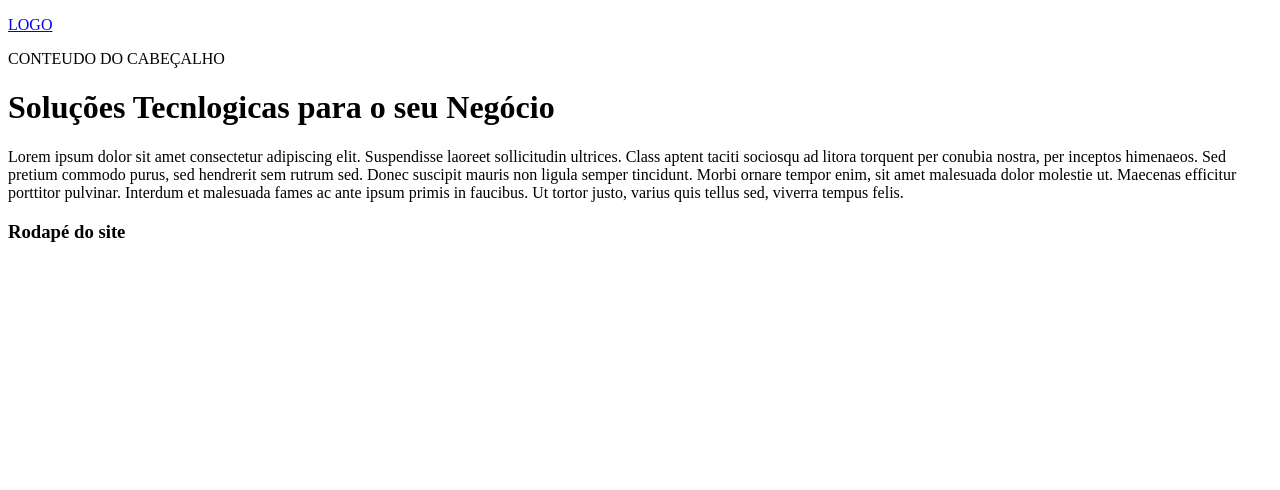
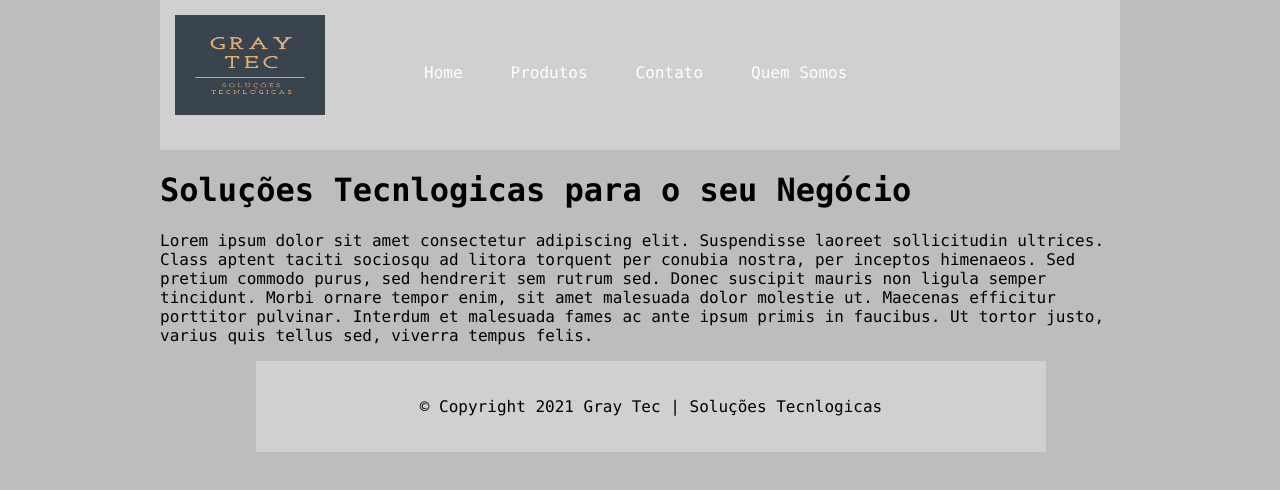
Before and after one commit to MatheusDario/PW-Sistematizacao, a plain HTML site: page index.html in a window 1280 px wide. Drawn offline with Linux system fonts and the light colour scheme.

Commit message:
sistematizacao em andamento

```diff
--- /dev/null
+++ b/assets/css/style.css
@@ -0,0 +1,69 @@
+body {
+    margin: 0;
+    background-color: #BDBDBD;
+    font-family: SFMono-Regular, Menlo, Monaco, Consolas, "Liberation Mono", "Courier New", monospace;
+}
+
+#page {
+    width: 960px;
+    margin: 0 auto;
+    min-width: 820px;
+    max-width: 1280px;
+}
+
+.logo {
+    width: 150px;
+    height: 100px;
+    margin: 15px;
+}
+
+.cabecalho {
+    height: 150px;
+    background-color: #d1cfcf;
+}
+
+.cabecalho ul a {
+    font-size: 1em;
+    display: block;
+    padding: 0.5em 1.5em;
+    line-height: 2.1em;
+}
+
+
+ul {
+    list-style: none;
+    margin: 0;
+    margin-top: 5%;
+    padding: 0;
+    width: 720px;
+    float: right;
+
+}
+
+ul li {
+    float: left;
+}
+
+li a {
+    display: block;
+    padding: 0 2em;
+    line-height: 3em;
+    text-decoration: none;
+    color: #fff;
+}
+
+ul  a:hover {
+    color: #894a1f;
+}
+
+#rodape {
+    width: 750px;
+    margin: 0 auto;
+    margin-left: 10%;
+    background-color: #d1cfcf;
+    padding: 20px;
+}
+
+footer div p {
+    text-align: center;
+}
--- a/index.html
+++ b/index.html
@@ -4,30 +4,36 @@
     <meta charset="UTF-8">
     <meta http-equiv="X-UA-Compatible" content="IE=edge">
     <meta name="viewport" content="width=device-width, initial-scale=1.0">
-    <title>Soluções Tecnlogicas | Desenvolvimento de Apps </title>
+    <link href="./assets/css/style.css" rel="stylesheet" type="text/css">
+    <title>Gray Tec | Soluções Tecnlogicas</title>
 </head>
 <body>
-    <div id="container">
+    <div id="page" class="site">
         <header>
-            <div>
-                <p>
-                    <a href="index.html">LOGO</a>
-                </p>
-            </div>
-            <div>
-                <nav>
-                    <div>CONTEUDO DO CABEÇALHO</div>
-                </nav>
+            <div class="cabecalho">
+                <a href="index.html"><img class="logo" src="./assets/img/grayTec Logotipo2.png"></a>
+                <ul id="menu">
+                    <li class="item"><a href="index.html">Home</a></li>
+                    <li class="item"><a href="index.html">Produtos</a></li>
+                    <li class="item"><a href="index.html">Contato</a></li>
+                    <li class="item"><a href="index.html">Quem Somos</a></li>
+                </ul>
             </div>
         </header>
-        <main>
+
+        <div id="conteudo">
             <h1>Soluções Tecnlogicas para o seu Negócio</h1>
+
             <p>Lorem ipsum dolor sit amet consectetur adipiscing elit. Suspendisse laoreet sollicitudin ultrices. Class aptent taciti sociosqu ad litora torquent per conubia nostra, per inceptos himenaeos. Sed pretium commodo purus, sed hendrerit sem rutrum sed. Donec suscipit mauris non ligula semper tincidunt. Morbi ornare tempor enim, sit amet malesuada dolor molestie ut. Maecenas efficitur porttitor pulvinar. Interdum et malesuada fames ac ante ipsum primis in faucibus. Ut tortor justo, varius quis tellus sed, viverra tempus felis.
 
             </p>
-        </main>
+
+        </div>
         <footer>
-            <h3>Rodapé do site</h3>
+            <div id="rodape" >
+                <p>&copy; Copyright 2021 Gray Tec | Soluções Tecnlogicas</p>
+            </div>
+
         </footer>
 
 
```
Also changed, not shown: assets/img/grayTec Logotipo2.png (added), script.js (deleted), style.css (deleted).
